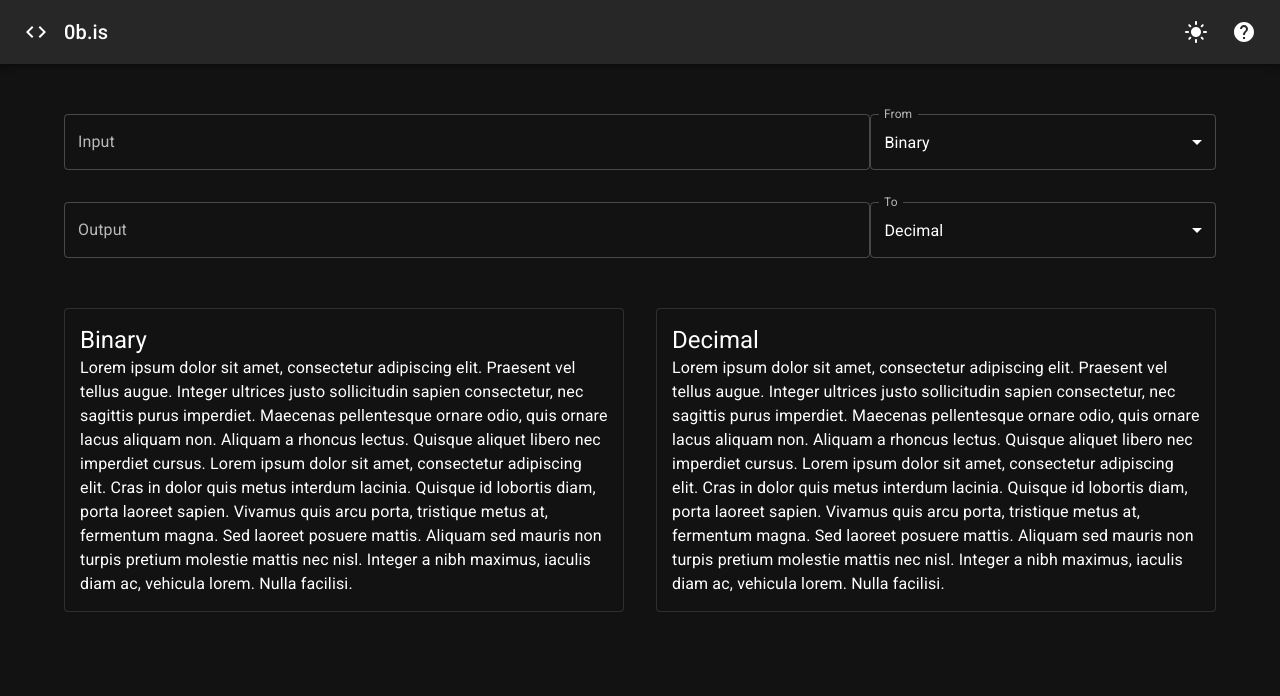
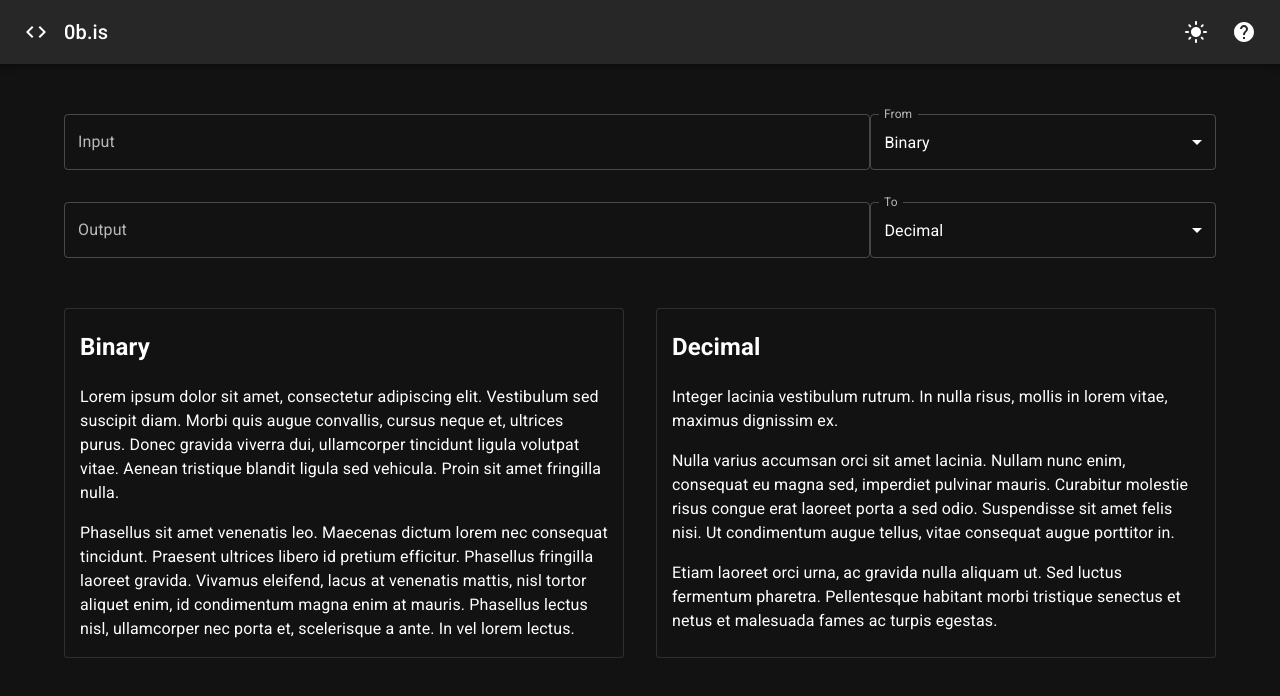
Before and after one commit to rikurauhala/0b.is, a React (Create React App) app: page / in a window 1280 px wide. Shown: the top 696 px of the page. Built offline with nearby package versions, Linux system fonts and the light colour scheme.

Commit message:
Fetch InfoBox contents from Markdown files

```diff
--- a/src/components/InfoBox/InfoBox.tsx
+++ b/src/components/InfoBox/InfoBox.tsx
@@ -1,32 +1,42 @@
+import { useEffect, useState } from 'react';
+
 import Paper from '@mui/material/Paper';
-import Typography from '@mui/material/Typography';
+
+import ReactMarkdown from 'react-markdown';
 
 import { InfoBoxProps } from '../../types/types';
 
-import { getKeyByValue } from '../../utils/systems';
+import ContentBinary from './content/binary.md';
+import ContentDecimal from './content/decimal.md';
+import ContentHexadecimal from './content/hexadecimal.md';
 
 const InfoBox = ({ system }: InfoBoxProps) => {
+  const [content, setContent] = useState('');
+
+  useEffect(() => {
+    const options = {
+      2: ContentBinary,
+      10: ContentDecimal,
+      16: ContentHexadecimal,
+    };
+    const file = options[system];
+    fetch(file)
+      .then(content => content.text())
+      .then(text => setContent(text))
+      .catch(error => console.error(error));
+  }, []);
+
   const style = {
     'margin': 'auto',
-    'padding': '15px',
+    'padding': '0px 15px',
     'width': '1',
   };
 
   return (
-    <Paper elevation={1} variant='outlined' sx={style}>
-      <Typography variant='h5'>
-        {getKeyByValue(system)}
-      </Typography>
-      <Typography variant='body1'>
-        Lorem ipsum dolor sit amet, consectetur adipiscing elit. Praesent vel tellus augue.
-        Integer ultrices justo sollicitudin sapien consectetur, nec sagittis purus imperdiet.
-        Maecenas pellentesque ornare odio, quis ornare lacus aliquam non. Aliquam a rhoncus lectus.
-        Quisque aliquet libero nec imperdiet cursus. Lorem ipsum dolor sit amet, consectetur
-        adipiscing elit. Cras in dolor quis metus interdum lacinia. Quisque id lobortis diam,
-        porta laoreet sapien. Vivamus quis arcu porta, tristique metus at, fermentum magna.
-        Sed laoreet posuere mattis. Aliquam sed mauris non turpis pretium molestie mattis nec nisl.
-        Integer a nibh maximus, iaculis diam ac, vehicula lorem. Nulla facilisi.
-      </Typography>
+    <Paper variant='outlined' sx={style}>
+      <ReactMarkdown>
+        {content}
+      </ReactMarkdown>
     </Paper>
   );
 };
--- /dev/null
+++ b/src/components/InfoBox/content/binary.md
@@ -0,0 +1,5 @@
+## Binary
+
+Lorem ipsum dolor sit amet, consectetur adipiscing elit. Vestibulum sed suscipit diam. Morbi quis augue convallis, cursus neque et, ultrices purus. Donec gravida viverra dui, ullamcorper tincidunt ligula volutpat vitae. Aenean tristique blandit ligula sed vehicula. Proin sit amet fringilla nulla.
+
+Phasellus sit amet venenatis leo. Maecenas dictum lorem nec consequat tincidunt. Praesent ultrices libero id pretium efficitur. Phasellus fringilla laoreet gravida. Vivamus eleifend, lacus at venenatis mattis, nisl tortor aliquet enim, id condimentum magna enim at mauris. Phasellus lectus nisl, ullamcorper nec porta et, scelerisque a ante. In vel lorem lectus.
--- /dev/null
+++ b/src/components/InfoBox/content/decimal.md
@@ -0,0 +1,7 @@
+## Decimal
+
+Integer lacinia vestibulum rutrum. In nulla risus, mollis in lorem vitae, maximus dignissim ex.
+
+Nulla varius accumsan orci sit amet lacinia. Nullam nunc enim, consequat eu magna sed, imperdiet pulvinar mauris. Curabitur molestie risus congue erat laoreet porta a sed odio. Suspendisse sit amet felis nisi. Ut condimentum augue tellus, vitae consequat augue porttitor in.
+
+Etiam laoreet orci urna, ac gravida nulla aliquam ut. Sed luctus fermentum pharetra. Pellentesque habitant morbi tristique senectus et netus et malesuada fames ac turpis egestas.
--- /dev/null
+++ b/src/components/InfoBox/content/hexadecimal.md
@@ -0,0 +1,5 @@
+## Hexadecimal
+
+Vestibulum ante ipsum primis in faucibus orci luctus et ultrices posuere cubilia curae; Vivamus tincidunt tincidunt velit, nec vehicula nisi vehicula nec. Pellentesque facilisis arcu a facilisis pulvinar. Interdum et malesuada fames ac ante ipsum primis in faucibus. Suspendisse et cursus tortor. Duis eget gravida sem. Maecenas in turpis fermentum, vestibulum ipsum dignissim, mattis odio.
+
+Sed mattis ultrices vulputate. Sed a nisi in risus feugiat auctor et non nibh. Aliquam risus sapien, consectetur quis ultrices et, gravida a ipsum. Lorem ipsum dolor sit amet, consectetur adipiscing elit. Proin lectus lorem, mollis at pretium et, tincidunt quis lectus. Donec venenatis porta viverra. Sed tempus libero nec dolor pulvinar, et tristique tortor pretium. Vivamus lacus neque, tempus eget tristique at, elementum vitae tortor. Phasellus rutrum lacus ultrices leo ultricies vulputate.
--- /dev/null
+++ b/src/types/markdown.d.ts
@@ -0,0 +1,4 @@
+declare module '*.md' {
+  const value: string;
+  export default value;
+}
```
